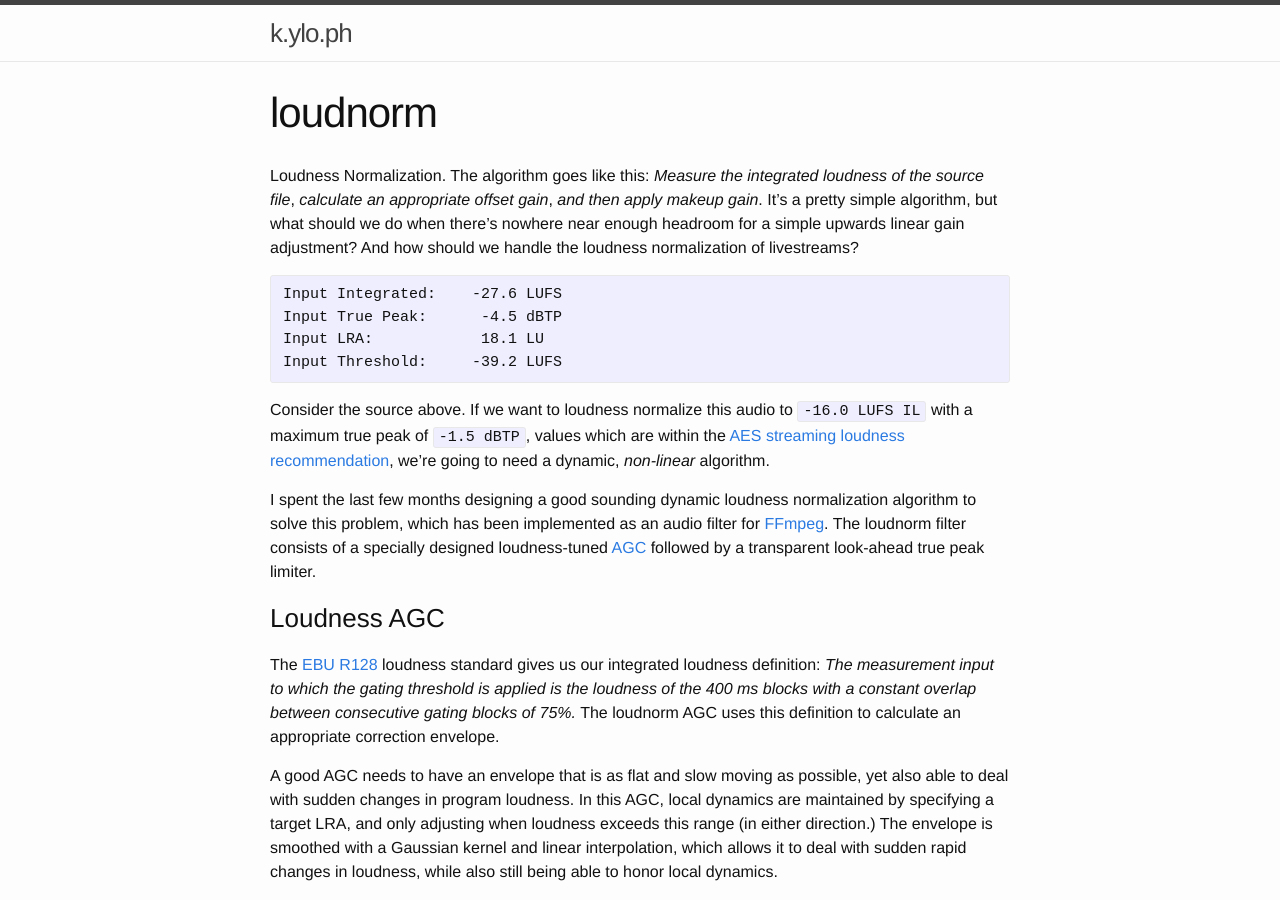
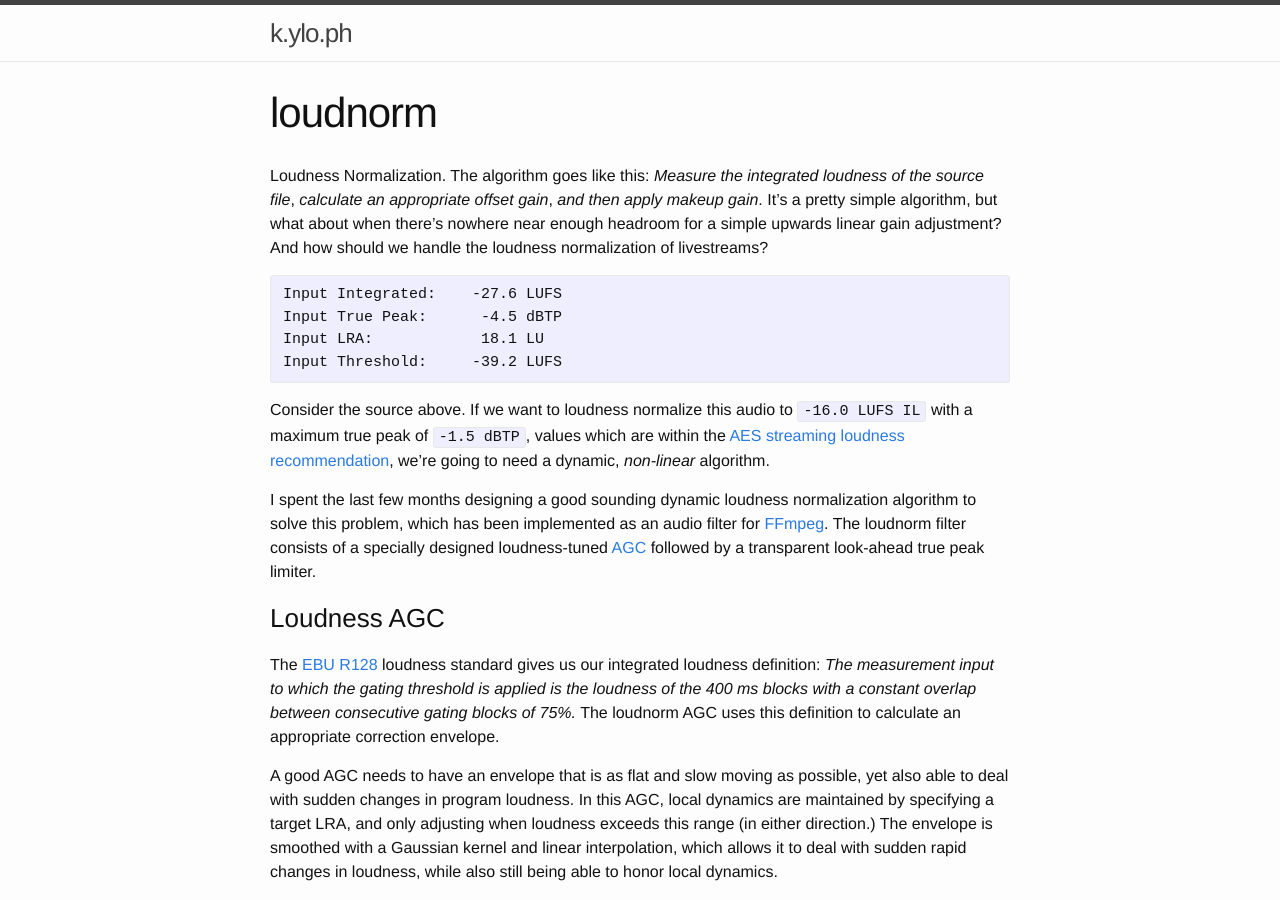
Before and after one commit to kylophone/kylophone.github.io, a Jekyll site: the page built from _posts/2016-04-04-loudnorm.md, in a window 1280 px wide and 900 px high. Built offline with Jekyll 4.4.1, drawn with Linux system fonts in a browser that asks for light colours.

Commit message:
Update 2016-04-04-loudnorm.md

```diff
--- a/_posts/2016-04-04-loudnorm.md
+++ b/_posts/2016-04-04-loudnorm.md
@@ -7,7 +7,7 @@ Loudness Normalization.
 The algorithm goes like this:
 _Measure the integrated loudness of the source file_, _calculate an appropriate offset gain_, _and then apply makeup gain_.
 It's a pretty simple algorithm,
-but what should we do when there's nowhere near enough headroom for a simple upwards linear gain adjustment?
+but what about when there's nowhere near enough headroom for a simple upwards linear gain adjustment?
 And how should we handle the loudness normalization of livestreams?
 
 <pre>
```
